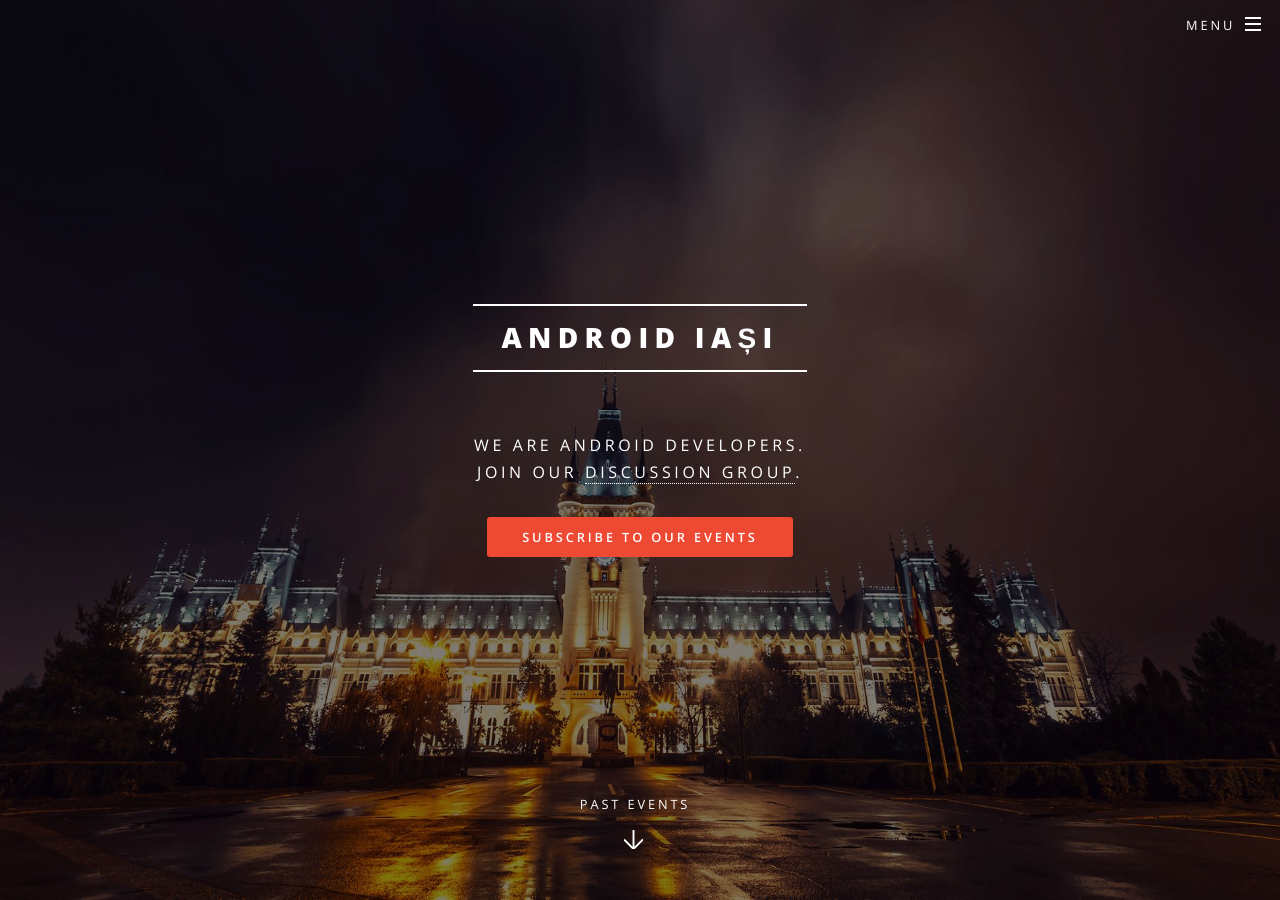
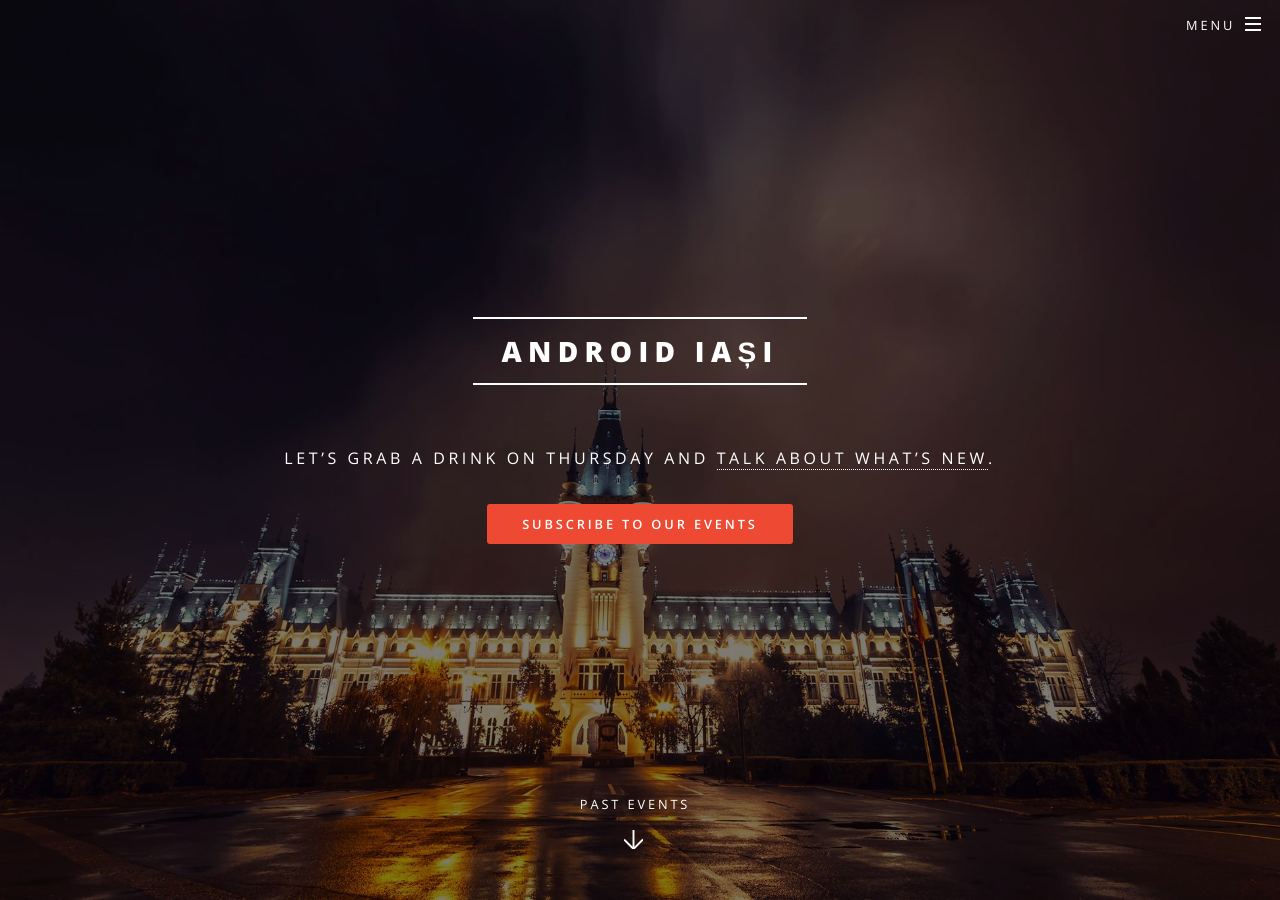
Before and after one commit to AndroidIasi/androidiasi.github.io, a Jekyll site: the page built from index.html, in a window 1280 px wide and 900 px high. Built offline with Jekyll 4.4.1, drawn with Linux system fonts in a browser that asks for light colours; some of the changed text lies outside the part shown.

Commit message:
Promoting our next meeting, a simple drinks discussion about what's new

```diff
--- a/_config.yml
+++ b/_config.yml
@@ -4,8 +4,7 @@
 # Site settings
 title: Android Iași
 description: |
-  We are Android Developers.
-  Join our [discussion group](http://bit.ly/android-iasi).
+  Let's grab a drink on Thursday and [talk about what's new](/events/android-drinks-1).
 owner: Android Iași # or company name
 first_published: 2016 # if migrating another site, the year of your first publish
 email: just_contact_us_on_facebook
--- a/_includes/header.html
+++ b/_includes/header.html
@@ -16,6 +16,7 @@
             {% endfor %}
             -->
             <li><a href="http://bit.ly/android-iasi" class="icon fa-facebook">Discussion group</a></li>
+            <li><a href="https://www.facebook.com/androidiasi/" class="icon fa-facebook">Facebook page</a></li>
             <li><a href="http://eepurl.com/bWsFR1" class="icon fa-envelope">Subscribe by email</a></li>
             </li>
             <li><a href="http://github.com/androidiasi" class="icon fa-github">Join us on GitHub</a></li>
```
Also changed, not shown: events/_posts/2016-05-22-android-drinks-1.md (added, +11 -0 lines).
